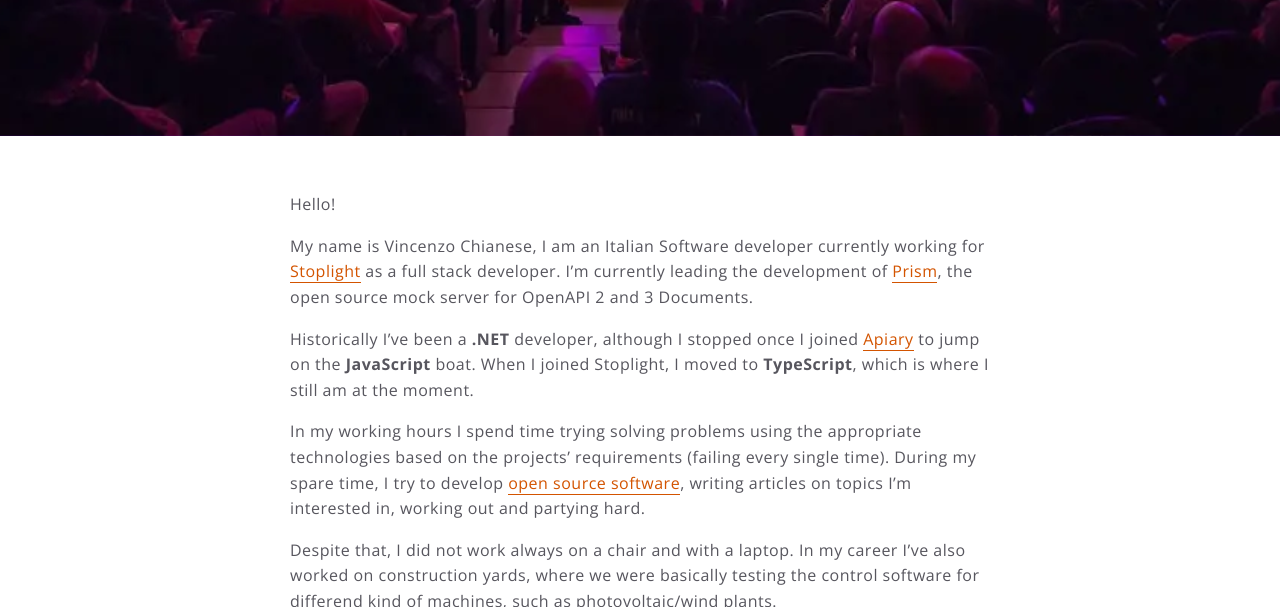
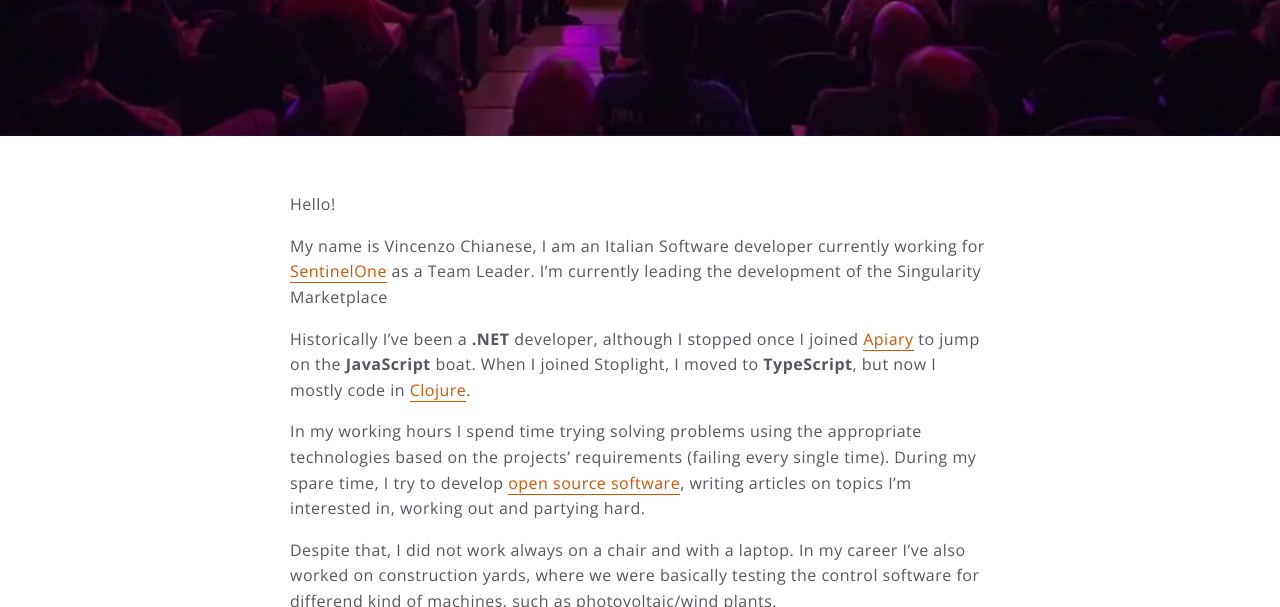
Before and after one commit to XVincentX/vncz, a Jekyll site: the page built from about.md, in a window 1280 px wide and 900 px high, scrolled down 367 px, cut to the strip 0-607 px from the top of the window. Built offline with Jekyll 4.4.1, drawn with Linux system fonts in a browser that asks for light colours.

Commit message:
Update about.md

```diff
--- a/about.md
+++ b/about.md
@@ -6,9 +6,9 @@ modified: 2014-08-08T20:53:07.573882-04:00
 
 Hello!
 
-My name is Vincenzo Chianese, I am an Italian Software developer currently working for [Stoplight](https://stoplight.io) as a full stack developer. I'm currently leading the development of [Prism](https://stoplight.io/prism), the open source mock server for OpenAPI 2 and 3 Documents.
+My name is Vincenzo Chianese, I am an Italian Software developer currently working for [SentinelOne](https://sentinelone.com) as a Team Leader. I'm currently leading the development of the Singularity Marketplace
 
-Historically I've been a **.NET** developer, although I stopped once I joined [Apiary](https://apiary.io) to jump on the **JavaScript** boat. When I joined Stoplight, I moved to **TypeScript**, which is where I still am at the moment.
+Historically I've been a **.NET** developer, although I stopped once I joined [Apiary](https://apiary.io) to jump on the **JavaScript** boat. When I joined Stoplight, I moved to **TypeScript**, but now I mostly code in [Clojure](https://clojure.org).
 
 In my working hours I spend time trying solving problems using the appropriate technologies based on the projects' requirements (failing every single time). During my spare time, I try to develop [open source software](https://github.com/XVincentX), writing articles on topics I'm interested in, working out and partying hard.
 
```
